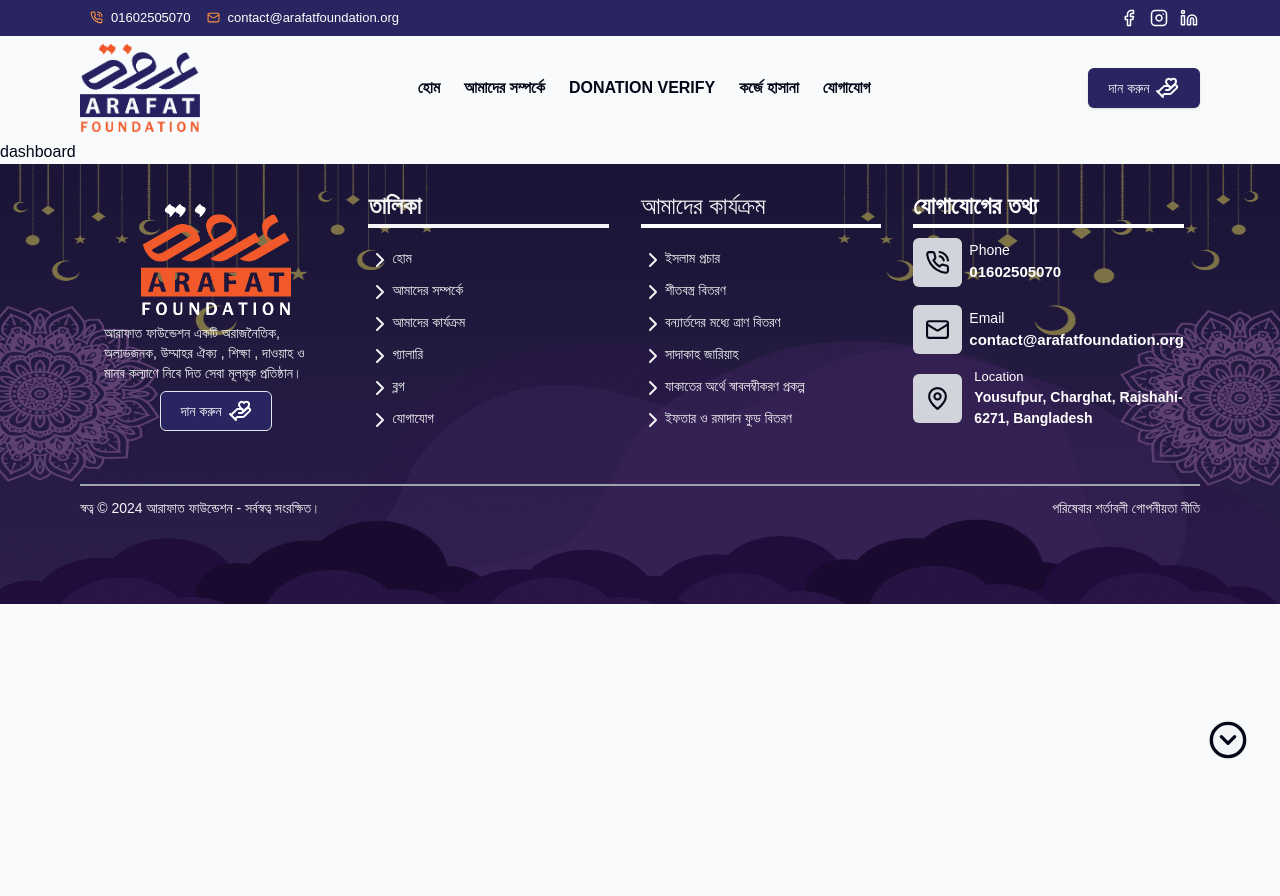
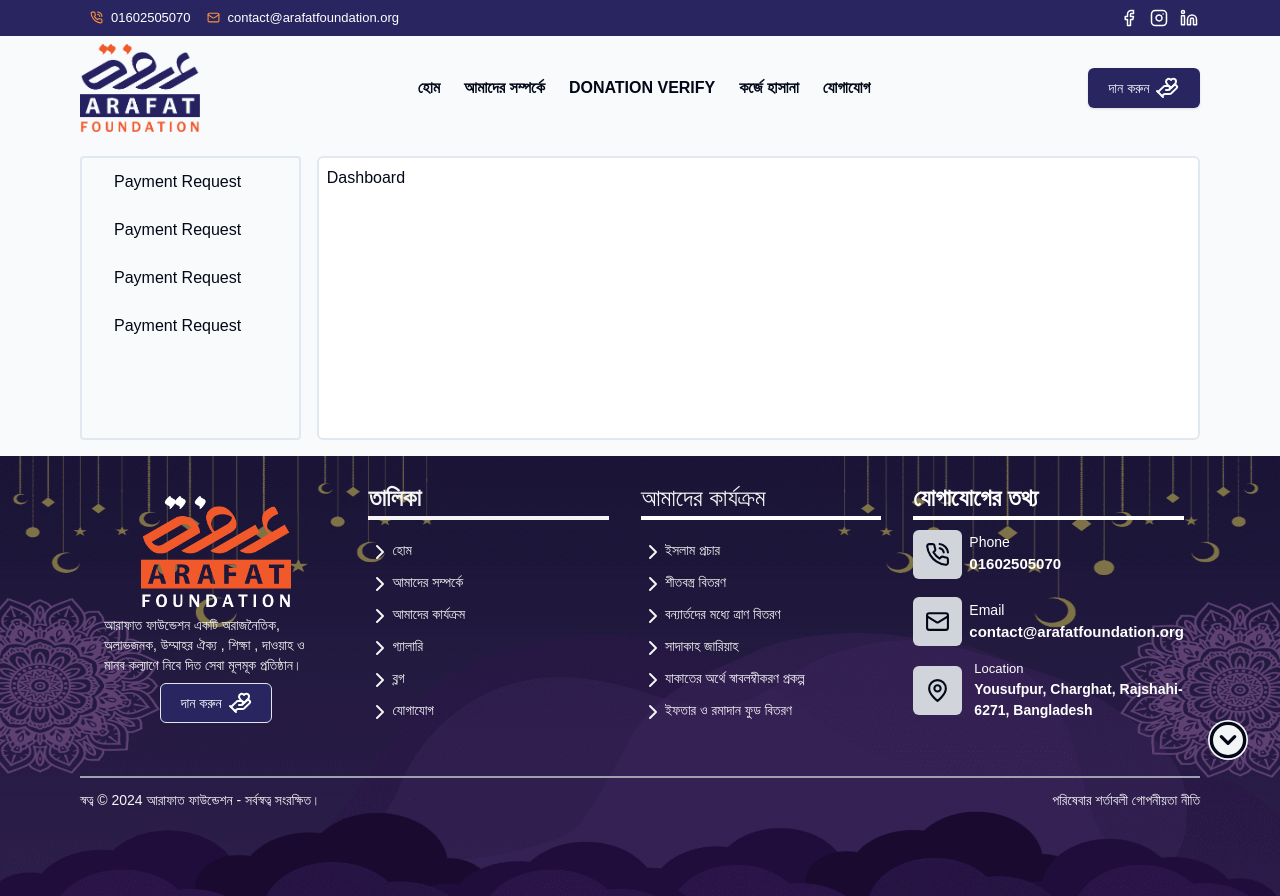
Before and after one commit to ronyrk/arafat-foundation, a Next.js app: page /dashboard in a window 1280 px wide. Before the commit the page ends 800 px from the top, so only its background shows below. Built offline with nearby package versions, Linux system fonts and the light colour scheme; a web font is replaced by a local one.

Commit message:
[ADD] sidebar

```diff
--- /dev/null
+++ b/src/app/(admin)/dashboard/page.tsx
@@ -0,0 +1,9 @@
+import React from 'react'
+
+function Dashboard() {
+	return (
+		<div>Dashboard</div>
+	)
+}
+
+export default Dashboard
--- /dev/null
+++ b/src/app/(admin)/layout.tsx
@@ -0,0 +1,21 @@
+import AdminSidebar from "@/components/AdminSidebar";
+
+
+export default function AdminLayout({
+	children,
+}: Readonly<{
+	children: React.ReactNode;
+}>) {
+	return (
+		<section>
+			<div className="md:mx-20 md:my-4 my-2">
+				<div className="flex md:flex-row flex-col gap-4">
+					<div className="basis-1/5 border-2 rounded">
+						<AdminSidebar />
+					</div>
+					<div className=" md:px-2 bg-white rounded-md border-[2px] px-1 py-2 basis-4/5">{children}</div>
+				</div>
+			</div>
+		</section>
+	);
+}
--- /dev/null
+++ b/src/components/AdminSidebar.tsx
@@ -0,0 +1,25 @@
+import Link from 'next/link'
+import React from 'react'
+
+function AdminSidebar() {
+	return (
+		<div className=' h-[280px]'>
+			<div className="flex flex-col  pb-2">
+				<div className="px-8 py-3 rounded hover:bg-color-main hover:text-white">
+					<Link href="/">Payment Request</Link>
+				</div>
+				<div className="px-8 py-3 rounded hover:bg-color-main hover:text-white">
+					<Link href="/">Payment Request</Link>
+				</div>
+				<div className="px-8 py-3 rounded hover:bg-color-main hover:text-white">
+					<Link href="/">Payment Request</Link>
+				</div>
+				<div className="px-8 py-3 rounded hover:bg-color-main hover:text-white">
+					<Link href="/">Payment Request</Link>
+				</div>
+			</div>
+		</div>
+	)
+}
+
+export default AdminSidebar
```
